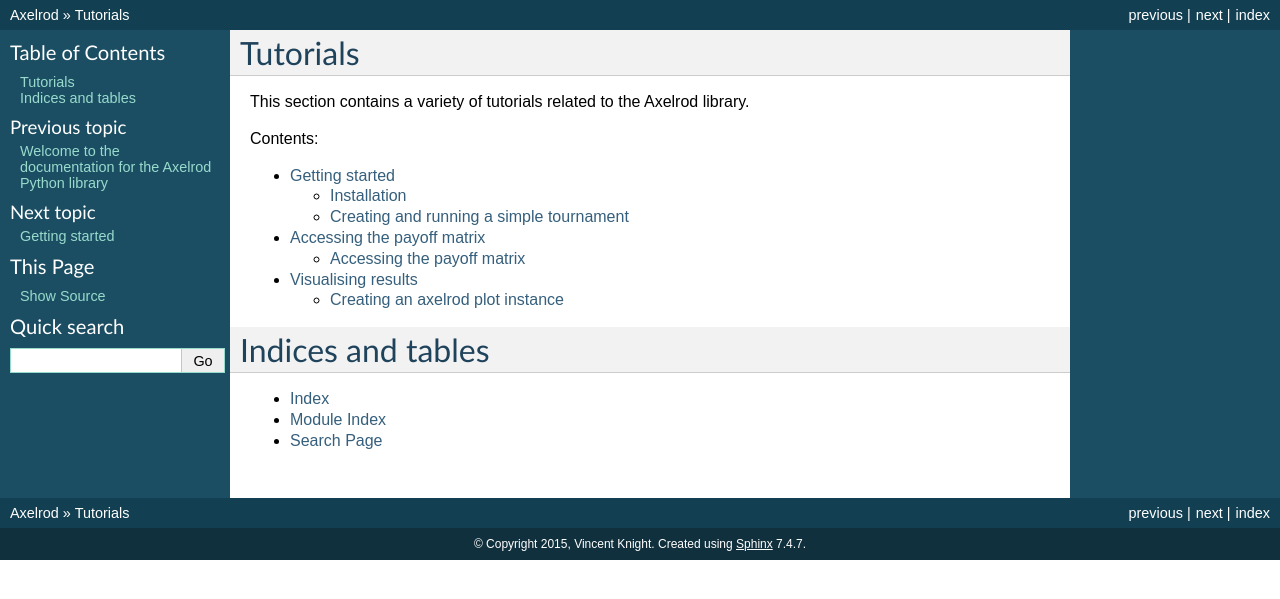
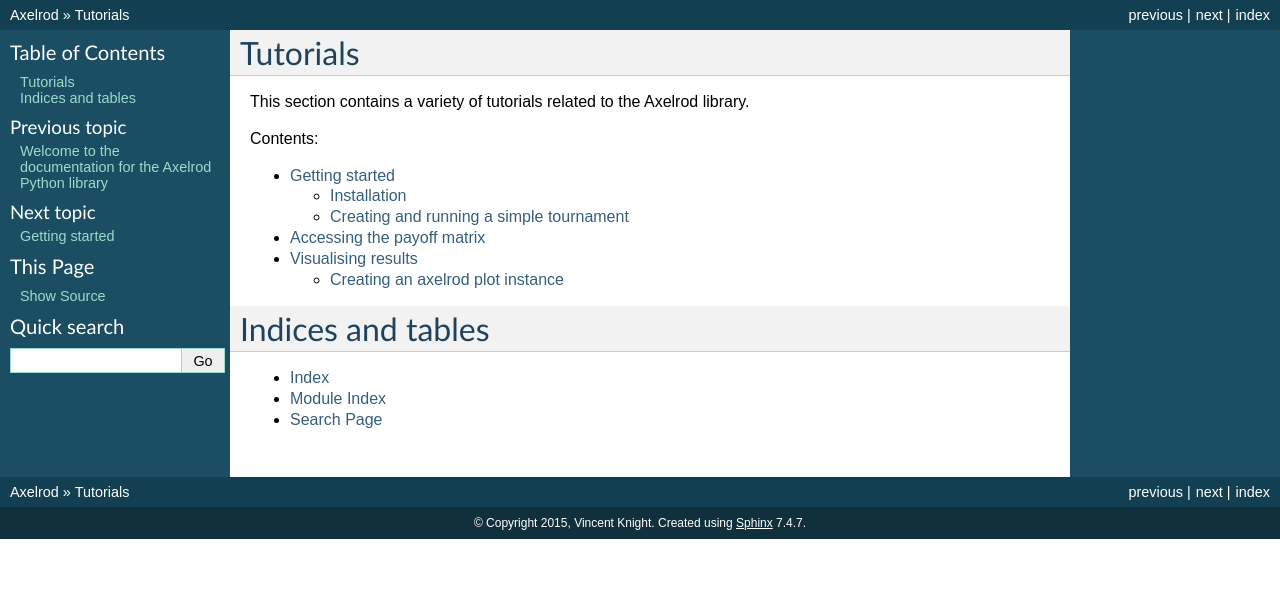
Before and after one commit to Axelrod-Python/Axelrod, a Sphinx documentation site: the page built from docs/tutorials/index.rst, in a window 1280 px wide. Shown: the top 599 px of the page. Built offline with Sphinx 7.4.7, drawn with Linux system fonts in a browser that asks for light colours.

Commit message:
Making docs python 3 compatible.

```diff
--- a/docs/tutorials/payoff_matrix.rst
+++ b/docs/tutorials/payoff_matrix.rst
@@ -5,9 +5,6 @@
 
 This tutorial will show you briefly how to access the payoff matrix
 corresponding to the tournament.
-
-Accessing the payoff matrix
----------------------------
 
 As shown in `Getting_started`_ let us create a tournament::
 
@@ -22,7 +19,7 @@
 
     >>> m = results.payoff_matrix
     >>> for row in m:
-    ...     print [round(ele, 1) for ele in row]  # Rounding output
+    ...     print([round(ele, 1) for ele in row]) # Rounding output
     [3.0, 0.0, 3.0, 3.0]
     [5.0, 1.0, 1.0, 1.0]
     [3.0, 1.0, 3.0, 3.0]
```
